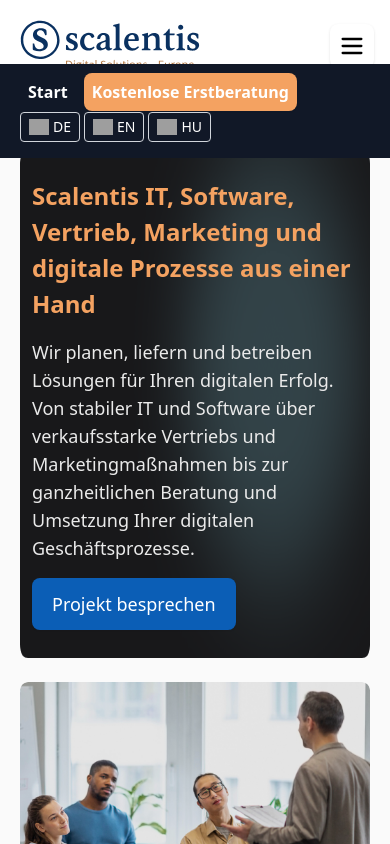
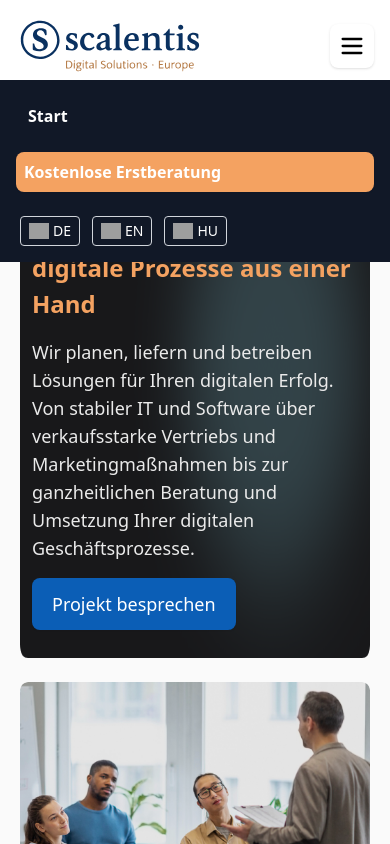
Before and after one commit to muhmmadirfan-786/Scalentis-Website3, a plain HTML site: page index.html in a window 390 px wide. Both pictures are taken after a click on the button 352 px from the left and 46 px from the top of the page. Shown: the top 844 px of the page. Drawn offline with nearby package versions, Linux system fonts and the light colour scheme; grey boxes are pictures that could not be loaded.

Commit message:
new update

```diff
--- a/index.html
+++ b/index.html
@@ -44,11 +44,11 @@
 
             <!-- Menu Items -->
          <div id="nav-menu"
-    class="hidden md:flex flex-col md:flex-row md:items-center
+    class="hidden md:flex flex flex-col md:flex-row md:items-center
            gap-4 md:gap-6
            bg-gray-900 md:bg-transparent
            p-4 md:p-0
-           absolute md:static left-0 top-16 w-full md:w-auto">
+           absolute md:static left-0 top-20 w-full md:w-auto">
 
                 <!-- Start -->
                 <a href="#" class="py-2 px-3 font-bold text-white md:text-white"
@@ -64,7 +64,7 @@
                 </a>
 
                 <!-- Language Switcher -->
-                <div class="flex items-center gap-1 ml-1 text-sm mt-2 md:mt-0">
+                <div class="flex items-center md:gap-1 gap-3 ml-1 text-sm mt-2 md:mt-0">
 
                     <!-- German -->
                     <button type="button"
```
